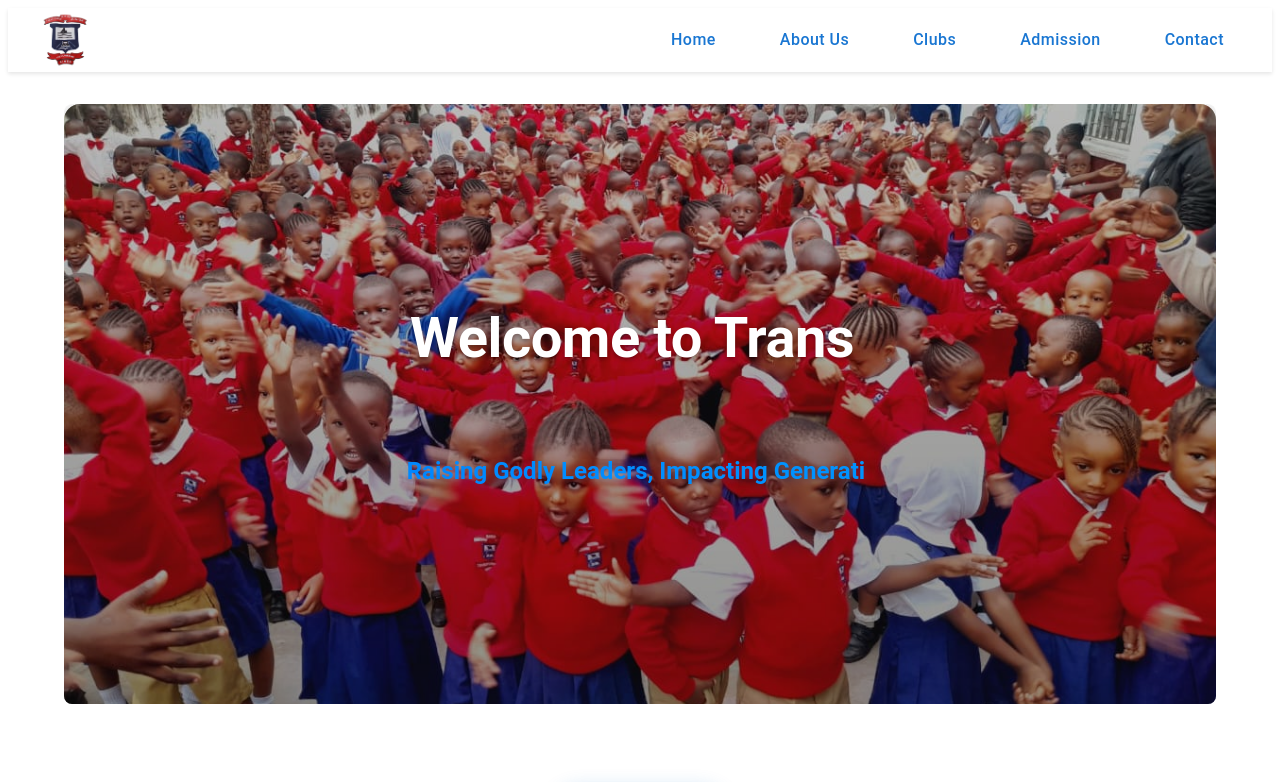
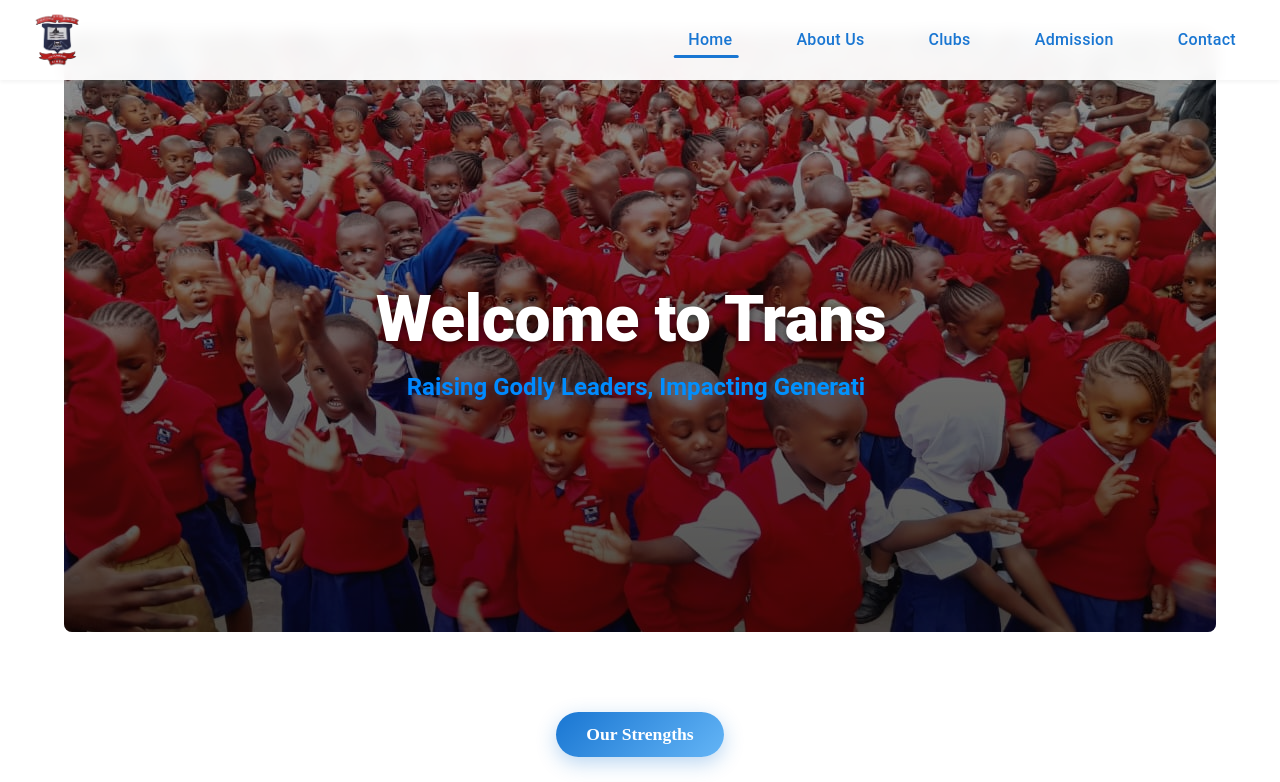
Before and after one commit to elly-design/tbjs-system, a React (Vite) app: page / in a window 1280 px wide. Shown: the top 782 px of the page. Built offline with nearby package versions, Linux system fonts and the light colour scheme.

Commit message:
Update navbar, hero section, and about page with responsive design

```diff
--- a/src/components/ImageSlider.jsx
+++ b/src/components/ImageSlider.jsx
@@ -82,12 +82,15 @@ const ImageSlider = () => {
     <Box
       sx={{
         position: 'relative',
-        height: { xs: '90vh', sm: '90vh', md: '85vh' },
-        maxHeight: '1200px',
-        minHeight: '500px',
+        height: { xs: '70vh', sm: '85vh', md: '90vh' },
+        minHeight: { xs: '500px', sm: '600px' },
+        maxHeight: { xs: '800px', md: '1000px' },
+        display: 'flex',
+        alignItems: 'center',
+        justifyContent: 'center',
         overflow: 'hidden',
         borderRadius: { xs: 0, sm: 4 },
-        mb: 4,
+        mb: { xs: 2, sm: 4 },
         boxShadow: { xs: 'none', sm: '0 8px 24px rgba(0,0,0,0.15)' },
         width: '100%',
         backgroundColor: '#f5f5f5',
@@ -120,22 +123,37 @@ const ImageSlider = () => {
               key={index}
               sx={{
                 position: 'absolute',
+                top: 0,
+                left: 0,
                 width: '100%',
                 height: '100%',
                 opacity: currentIndex === index ? 1 : 0,
                 transition: 'opacity 0.8s ease-in-out',
                 backgroundSize: 'cover',
-                backgroundPosition: 'center 30%',  // Adjust vertical position to show people
+                backgroundPosition: { xs: 'center 30%', sm: 'center center' },
                 backgroundRepeat: 'no-repeat',
                 backgroundImage: `url(${image})`,
-                backgroundAttachment: 'fixed',
+                backgroundAttachment: { xs: 'scroll', sm: 'fixed' },
                 backgroundColor: '#f5f5f5',
                 objectFit: 'cover',
-                objectPosition: 'center 30%',  // Match background position for better consistency
+                objectPosition: { xs: 'center 30%', sm: 'center center' },
                 WebkitBackfaceVisibility: 'hidden',
                 transform: 'translateZ(0)',
                 WebkitTransform: 'translateZ(0)',
                 willChange: 'opacity',
+                '&::before': {
+                  content: '""',
+                  position: 'absolute',
+                  top: 0,
+                  left: 0,
+                  right: 0,
+                  bottom: 0,
+                  background: 'linear-gradient(to bottom, rgba(0,0,0,0.2) 0%, rgba(0,0,0,0.5) 100%)',
+                  zIndex: 1,
+                  '@media (max-width: 600px)': {
+                    background: 'linear-gradient(to bottom, rgba(0,0,0,0.3) 0%, rgba(0,0,0,0.6) 100%)',
+                  },
+                },
                 '@media (max-width: 900px)': {
                   backgroundPosition: 'center',
                   backgroundSize: 'cover',
@@ -182,14 +200,17 @@ const ImageSlider = () => {
               speed={100} // Standard typing speed (~50-100ms per character)
               trigger={currentIndex} // Reset animation when currentIndex changes
               sx={{
-                fontSize: { xs: '2.2rem', sm: '3.5rem' },
-                fontWeight: 700,
-                mb: 2,
-                lineHeight: 1.2,
-                minHeight: { xs: '6.6rem', sm: '8.4rem' }, // Prevent layout shift
-                display: 'inline-block',
-                textAlign: 'center',
-                width: '100%'
+                fontSize: { xs: '1.8rem', sm: '2.8rem', md: '3.5rem', lg: '4rem' },
+                fontWeight: 800,
+                mb: { xs: 1, sm: 2 },
+                lineHeight: { xs: 1.2, sm: 1.1 },
+                letterSpacing: { xs: 'normal', sm: '-0.5px' },
+                textTransform: 'none',
+                display: 'block',
+                maxWidth: { xs: '90%', sm: '90%', md: '1000px' },
+                mx: 'auto',
+                px: { xs: 2, sm: 3 },
+                textShadow: '0 2px 8px rgba(0,0,0,0.6)'
               }}
             />
             <AnimatedText
--- a/src/components/Navbar.jsx
+++ b/src/components/Navbar.jsx
@@ -1,4 +1,4 @@
-import React, { useState } from 'react';
+import React, { useState, useEffect } from 'react';
 import {
   AppBar,
   Toolbar,
@@ -13,28 +13,52 @@ import {
   useTheme,
   useMediaQuery,
   Link,
-  Container
+  Container,
+  Hidden,
+  Divider
 } from '@mui/material';
 import {
   Link as RouterLink,
-  useNavigate
+  useNavigate,
+  useLocation
 } from 'react-router-dom';
 import { styled } from '@mui/material/styles';
 import CloseIcon from '@mui/icons-material/Close';
+import MenuIcon from '@mui/icons-material/Menu';
 import { SvgIcon } from '@mui/material';
 
 const Navbar = () => {
   const [mobileMenuOpen, setMobileMenuOpen] = useState(false);
+  const [scrolled, setScrolled] = useState(false);
   const theme = useTheme();
   const isMobile = useMediaQuery(theme.breakpoints.down('md'));
   const navigate = useNavigate();
+  const location = useLocation();
+
+  // Close mobile menu when route changes
+  useEffect(() => {
+    setMobileMenuOpen(false);
+  }, [location]);
+
+  // Handle scroll effect
+  useEffect(() => {
+    const handleScroll = () => {
+      const isScrolled = window.scrollY > 10;
+      if (isScrolled !== scrolled) {
+        setScrolled(isScrolled);
+      }
+    };
+
+    window.addEventListener('scroll', handleScroll);
+    return () => window.removeEventListener('scroll', handleScroll);
+  }, [scrolled]);
 
   const menuItems = [
-    { text: 'Home', path: '/' },
-    { text: 'About Us', path: '/about' },
-    { text: 'Clubs', path: '/clubs' },
-    { text: 'Admission', path: '/admission' },
-    { text: 'Contact', path: '/contact' }
+    { text: 'Home', path: '/',  },
+    { text: 'About Us', path: '/about', },
+    { text: 'Clubs', path: '/clubs',  },
+    { text: 'Admission', path: '/admission',  },
+    { text: 'Contact', path: '/contact', }
   ];
 
   const handleDrawerToggle = () => {
@@ -67,11 +91,17 @@ const Navbar = () => {
   };
 
   return (
-    <AppBar position="static" sx={{
-      bgcolor: 'rgba(255, 255, 255, 0.95)',
-      backdropFilter: 'blur(8px)',
-      boxShadow: '0 2px 4px rgba(0,0,0,0.1)'
-    }}>
+    <AppBar
+      position="fixed"
+      elevation={scrolled ? 4 : 0}
+      sx={{
+        bgcolor: scrolled ? 'rgba(255, 255, 255, 0.98)' : 'rgba(255, 255, 255, 0.95)',
+        backdropFilter: 'blur(8px)',
+        transition: 'all 0.3s ease-in-out',
+        boxShadow: scrolled ? '0 4px 20px rgba(0,0,0,0.1)' : '0 2px 4px rgba(0,0,0,0.05)',
+        py: scrolled ? 0.5 : 1,
+      }}
+    >
       <Toolbar>
         <Box
           sx={{
@@ -117,54 +147,33 @@ const Navbar = () => {
           </Box>
         </Box>
 
-        {isMobile ? (
+        <Hidden mdUp>
           <IconButton
             color="inherit"
             edge="start"
             onClick={handleDrawerToggle}
             sx={{
               ml: 2,
-              bgcolor: 'rgba(255, 255, 255, 0.1)',
+              color: '#1976d2',
               '&:hover': {
-                bgcolor: 'rgba(255, 255, 255, 0.2)',
+                bgcolor: 'rgba(25, 118, 210, 0.08)',
               }
             }}
           >
             {mobileMenuOpen ? (
-              <CloseIcon sx={{ color: 'white' }} />
+              <CloseIcon />
             ) : (
-              <SvgIcon sx={{
-                color: 'white',
-                '& path': {
-                  transition: 'all 0.3s ease'
-                }
-              }}>
-                <path
-                  d="M3 18h18v-2H3"
-                  stroke="#004d99"
-                  strokeWidth="3"
-                  strokeLinecap="round"
-                  strokeOpacity="0.9"
-                />
-                <path
-                  d="M3 12h18v-2H3"
-                  stroke="#004d99"
-                  strokeWidth="3"
-                  strokeLinecap="round"
-                  strokeOpacity="0.8"
-                />
-                <path
-                  d="M3 6h18v-2H3"
-                  stroke="#004d99"
-                  strokeWidth="3"
-                  strokeLinecap="round"
-                  strokeOpacity="0.7"
-                />
-              </SvgIcon>
+              <MenuIcon />
             )}
           </IconButton>
-        ) : (
-          <Box sx={{ display: 'flex', gap: 2 }}>
+        </Hidden>
+        <Hidden mdDown>
+          <Box sx={{
+            display: 'flex',
+            gap: { xs: 0.5, sm: 1, lg: 2 },
+            ml: { sm: 2, md: 3 },
+            alignItems: 'center'
+          }}>
             {menuItems.map((item) => (
               <Button
                 key={item.path}
@@ -174,107 +183,182 @@ const Navbar = () => {
                 sx={{
                   color: '#1976d2',
                   position: 'relative',
+                  minWidth: 'auto',
+                  px: { xs: 1.5, sm: 2, md: 2.5 },
+                  py: 1.5,
+                  fontSize: { xs: '0.875rem', sm: '0.9375rem', md: '1rem' },
+                  fontWeight: 500,
+                  letterSpacing: '0.3px',
+                  textTransform: 'none',
+                  borderRadius: 2,
+                  transition: 'all 0.2s ease',
                   '&::after': {
                     content: '""',
                     position: 'absolute',
-                    width: '0',
-                    height: '2px',
+                    width: location.pathname === item.path ? '70%' : '0',
+                    height: '3px',
                     bottom: '8px',
                     left: '50%',
                     backgroundColor: '#1976d2',
-                    transition: 'all 0.3s ease',
+                    transition: 'all 0.3s cubic-bezier(0.4, 0, 0.2, 1)',
                     transform: 'translateX(-50%)',
+                    borderRadius: '3px',
                   },
                   '&:hover': {
+                    backgroundColor: 'rgba(25, 118, 210, 0.04)',
+                    transform: 'translateY(-1px)',
+                    '&::after': {
+                      width: '70%',
+                      backgroundColor: '#1565c0',
+                    }
+                  },
+                  '&.Mui-selected, &.Mui-focusVisible': {
                     backgroundColor: 'transparent',
                     '&::after': {
-                      width: '60%',
-                    }
-                  },
-                  textTransform: 'none',
-                  fontSize: '1rem',
-                  px: 3,
-                  py: 1.5,
-                  '&.MuiButton-root.Mui-selected': {
-                    '&::after': {
-                      width: '60%',
+                      width: '70%',
+                      backgroundColor: '#1565c0',
                     }
                   }
                 }}
               >
+                <Box component="span" sx={{
+                  mr: 1,
+                  display: { xs: 'none', lg: 'inline-block' },
+                  fontSize: '1.1em'
+                }}>
+                  {item.icon}
+                </Box>
                 {item.text}
               </Button>
             ))}
           </Box>
-        )}
+        </Hidden>
       </Toolbar>
 
       <Drawer
         anchor="right"
         open={mobileMenuOpen}
         onClose={handleDrawerToggle}
+        transitionDuration={250}
+        ModalProps={{
+          keepMounted: true,
+        }}
         sx={{
+          '& .MuiBackdrop-root': {
+            backgroundColor: 'rgba(0, 0, 0, 0.5)',
+            backdropFilter: 'blur(4px)',
+          },
           '& .MuiDrawer-paper': {
-            width: '280px',
+            width: { xs: '85%', sm: '320px' },
+            maxWidth: '100%',
             boxSizing: 'border-box',
-            bgcolor: 'white',
-            color: '#1976d2',
-            p: 3,
-            borderRadius: 4,
-            boxShadow: '0 8px 32px rgba(0,0,0,0.2)',
+            bgcolor: 'background.paper',
+            p: 2,
+            borderTopLeftRadius: '20px',
+            borderBottomLeftRadius: '20px',
+            boxShadow: '0 10px 40px rgba(0,0,0,0.25)',
+            overflow: 'hidden',
+            borderLeft: '1px solid rgba(255, 255, 255, 0.1)',
           },
         }}
       >
-        <List>
+        <Box sx={{
+          display: 'flex',
+          justifyContent: 'space-between',
+          alignItems: 'center',
+          p: 2,
+          borderBottom: '1px solid rgba(0, 0, 0, 0.08)'
+        }}>
+          <Typography variant="h6" component="div" sx={{
+            fontWeight: 700,
+            color: '#1976d2',
+            fontSize: '1.25rem'
+          }}>
+            Menu
+          </Typography>
+          <IconButton
+            onClick={handleDrawerToggle}
+            size="large"
+            sx={{
+              color: 'text.secondary',
+              '&:hover': {
+                backgroundColor: 'rgba(25, 118, 210, 0.08)',
+              }
+            }}
+          >
+            <CloseIcon />
+          </IconButton>
+        </Box>
+
+        <List sx={{ p: 2 }}>
           {menuItems.map((item) => (
             <ListItem
               key={item.path}
               button
+              component={RouterLink}
+              to={item.path}
               onClick={() => handleMenuItemClick(item.path)}
               sx={{
                 mb: 1,
                 borderRadius: 2,
-                color: '#1976d2',
-                position: 'relative',
+                px: 2,
+                py: 1.5,
+                color: location.pathname === item.path ? '#1976d2' : 'text.primary',
+                backgroundColor: location.pathname === item.path ? 'rgba(25, 118, 210, 0.08)' : 'transparent',
+                transition: 'all 0.2s cubic-bezier(0.4, 0, 0.2, 1)',
                 '&:hover': {
-                  backgroundColor: 'transparent',
-                  transform: 'translateX(5px)',
-                  '&::after': {
-                    width: '60%',
+                  backgroundColor: 'rgba(25, 118, 210, 0.04)',
+                  transform: 'translateX(4px)',
+                  '& .MuiListItemText-primary': {
+                    color: '#1976d2',
+                  },
+                  '& .menu-icon': {
+                    transform: 'scale(1.2)',
                   }
                 },
-                '&::after': {
-                  content: '""',
-                  position: 'absolute',
-                  width: '0',
-                  height: '2px',
-                  bottom: '8px',
-                  left: '50%',
-                  backgroundColor: '#1976d2',
-                  transition: 'all 0.3s ease',
-                  transform: 'translateX(-50%)',
-                },
                 '&.Mui-selected': {
-                  backgroundColor: 'transparent',
-                  '&::after': {
-                    width: '60%',
-                  }
+                  backgroundColor: 'rgba(25, 118, 210, 0.08)',
+                  '& .MuiListItemText-primary': {
+                    color: '#1976d2',
+                    fontWeight: 600,
+                  },
                 }
               }}
             >
+              <Box component="span" className="menu-icon" sx={{
+                mr: 2,
+                fontSize: '1.4rem',
+                transition: 'transform 0.2s ease',
+                display: 'flex',
+                alignItems: 'center',
+                justifyContent: 'center',
+                width: '24px',
+              }}>
+                {item.icon}
+              </Box>
               <ListItemText
                 primary={item.text}
-                sx={{
-                  fontSize: '1.1rem',
-                  fontWeight: 'bold',
-                  color: 'inherit',
-                  textAlign: 'center',
-                  width: '100%',
-                  '&.Mui-selected': {
-                    color: 'inherit',
+                primaryTypographyProps={{
+                  sx: {
+                    fontSize: '1rem',
+                    fontWeight: location.pathname === item.path ? 600 : 500,
+                    transition: 'all 0.2s ease',
                   }
                 }}
               />
+              {location.pathname === item.path && (
+                <Box
+                  component="span"
+                  sx={{
+                    width: '8px',
+                    height: '8px',
+                    borderRadius: '50%',
+                    backgroundColor: '#1976d2',
+                    ml: 1,
+                    opacity: 0.8
+                  }}
+                />
+              )}
             </ListItem>
           ))}
         </List>
```
